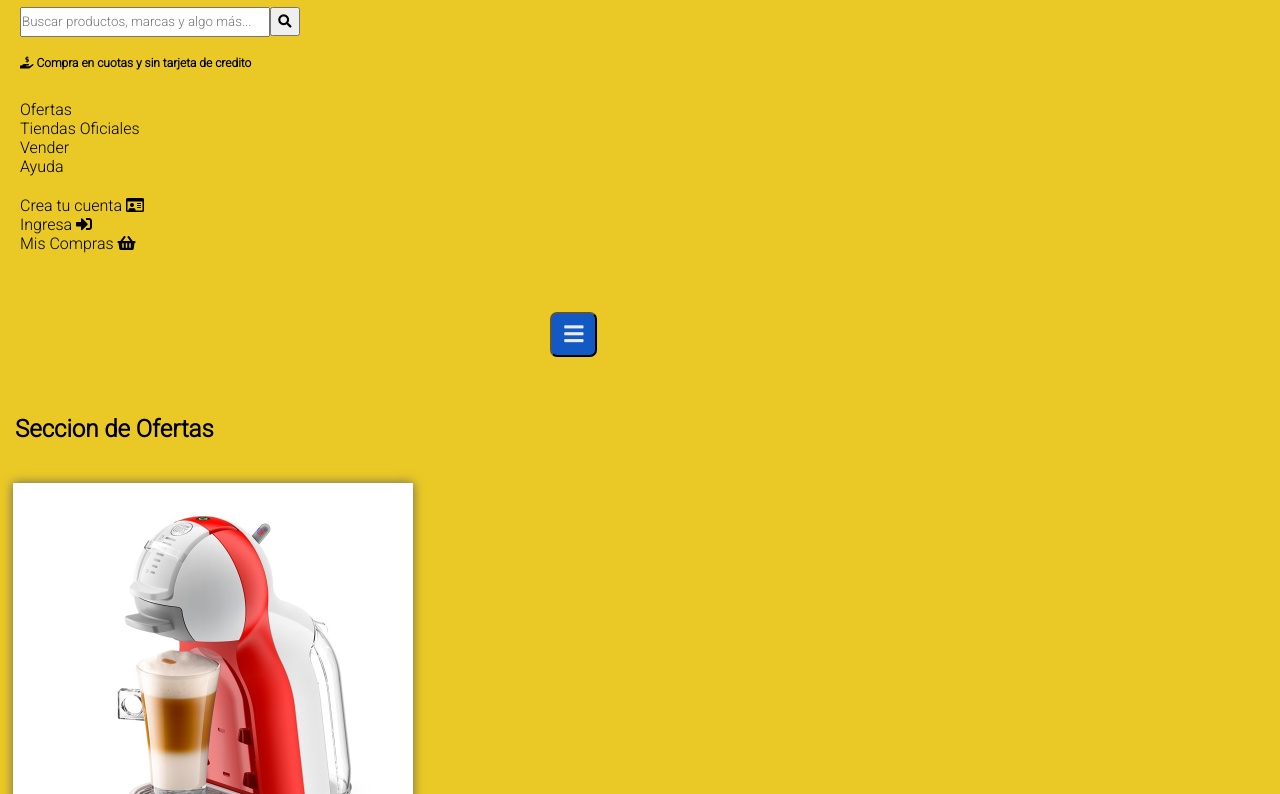
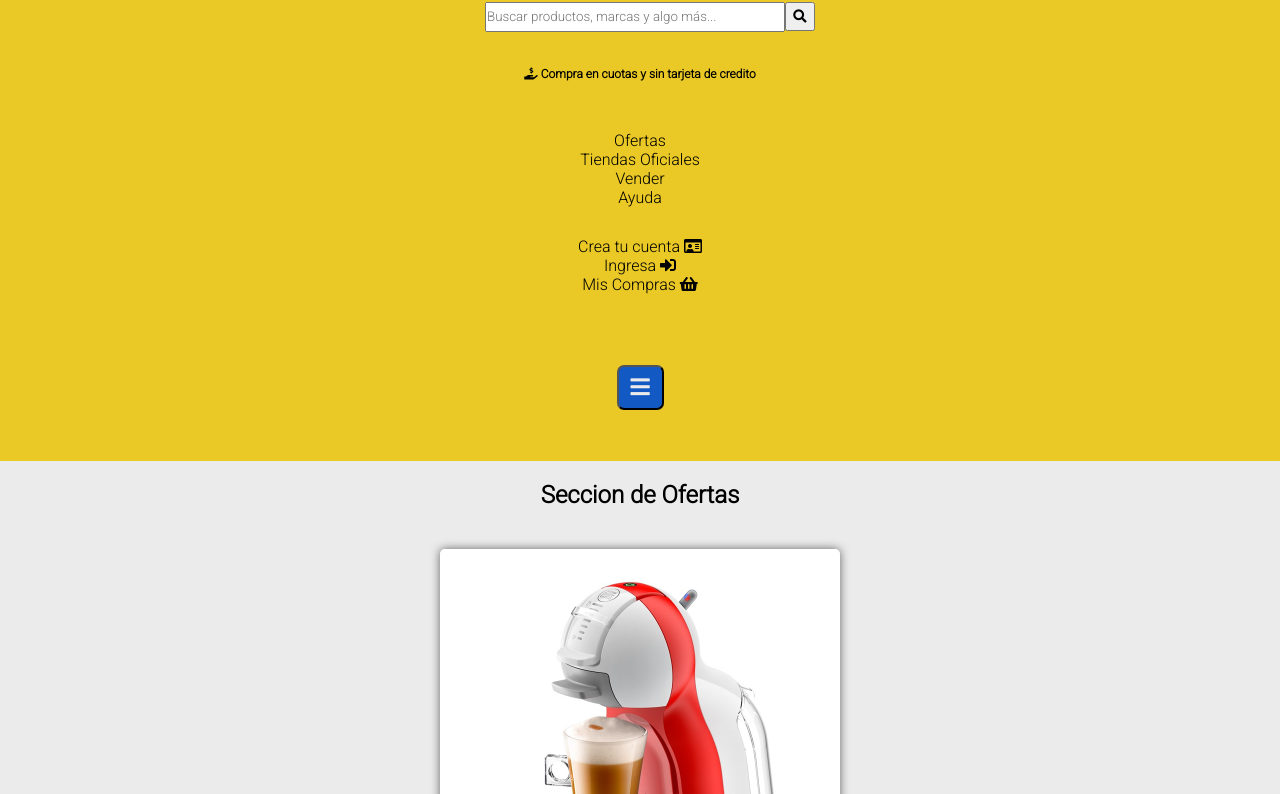
Before and after one commit to jeovied/cssMercadoLiebre, a website: page views/home.html in a window 1280 px wide. Shown: the part 115-909 px from the top of the page. Drawn offline with Linux system fonts and the light colour scheme; files whose address does not match are found by name.

Commit message:
correccion de errores

```diff
--- a/public/css/general.css
+++ b/public/css/general.css
@@ -7,6 +7,15 @@
     --color-gris-oscuro : #666;
     --color-gris-claro :  #ebebeb;
     --color-verde : #39b54a;
+}
+
+header {
+    background-color: var(--color-amarillo);
+}
+
+body {
+    background-color: var(--color-gris-claro);
+    text-align: center;
 }
 
 *{
@@ -41,21 +50,29 @@ h3 {
 }
 
 footer {
+    display: inline-block;
     text-align: center;
+    background-color: #fff;
+    border-radius: 5px;
+    width: 100%;
 }
 
 .product1 img {
     box-shadow: 0px 0px 10px rgb(100, 100, 100);
+    border-radius: 5px;
 }
 
 .product2 img {
     box-shadow: 0px 0px 10px rgb(100, 100, 100);
+    border-radius: 5px;
 }
 
 .product3 img {
     box-shadow: 0px 0px 10px rgb(100, 100, 100);
+    border-radius: 5px;
 }
 
 .product4 img {
     box-shadow: 0px 0px 10px rgb(100, 100, 100);
+    border-radius: 5px;
 }
--- a/public/css/home.css
+++ b/public/css/home.css
@@ -1,18 +1,13 @@
-body {
-    background-color: var(--color-amarillo);
-}
-
 header form, input{
-    width: 250px;
+    display: inline;
+    width: 300px;
     height: 30px;
-    margin-left: 20px;
-    padding-right: 0px;
+    margin-left: 10px;
 }
 
 .searchBar button {
     width: 30px;
     padding: 5px 0px;
-    margin: 0px 0px 20px;
 }
 
 .home .burgerMenu {
@@ -21,7 +16,7 @@ header form, input{
     background-color: var(--color-celeste);
     width: 47px;
     padding: 8px 5px 8px 5px;
-    margin: 3% 0px 3% 43%;
+    margin: 4%;
     color: var(--color-gris-claro);
     border-radius: 7px;
 }
@@ -29,21 +24,22 @@ header form, input{
 .home .logo {
     width: 280px;
     padding: 2px 2px;
-    margin: 12px 10px 0px 15px;
+    margin: 12px 10px 25px 15px;
     position: relative;
     top: 15px;
     left: 5px;
 }
 
 p {
-    padding: 0px 20px 10px;
+    padding: 25px 20px 10px;
+    margin: 10px;
 }
 
 .home .menu, ul {
     padding: 10px 10px;
     text-decoration: none;
     list-style: none;
-    text-shadow: black;
+    margin-top: 10px;
 }
 
 .banner {
@@ -66,7 +62,7 @@ article div {
 footer i {
     color: var(--color-celeste);
     font-size: 30px;
-    padding: 15px 0px;
+    padding: 15px;
 }
 
 footer p {
--- a/views/home.html
+++ b/views/home.html
@@ -15,8 +15,8 @@
     <header>
         <img class="logo" src="./images/logo-mercado-liebre.svg" width="400" alt="logo">
         <div class="searchBar">
-            <form action=""></form><input type="text" placeholder="Buscar productos, marcas y algo más..."><button><i
-                    class="fas fa-search"></i></button>
+            <form action=""><input type="text" placeholder="Buscar productos, marcas y algo más..."><button><i
+                    class="fas fa-search"></i></button></form>
         </div> <!-- Con esta estructura podemos crear la barra de busquedas de productos-->
         <b>
             <p><i class="fas fa-hand-holding-usd"></i> Compra en cuotas y sin tarjeta de credito</p>
```
